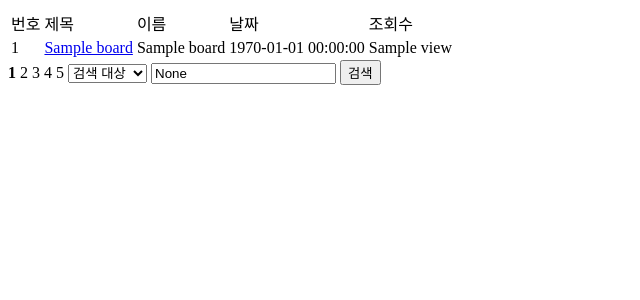
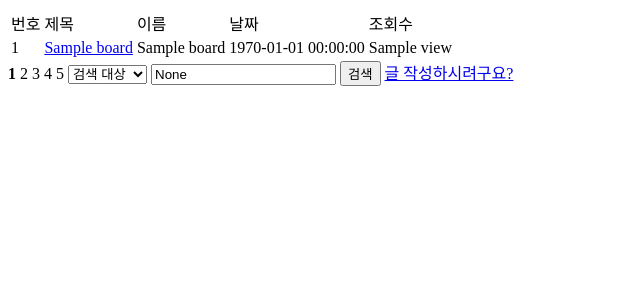
Before and after one commit to 0xtalent/nam_my_web, a Flask app: page /list in a window 1280 px wide. Shown: the top 300 px of the page, without its empty margins (0-640 px from the left). Run offline with Flask 2, Linux system fonts and the light colour scheme; a database or web service that is not in the repository returns one stand-in record (values such as "Sample title"); some libraries are stand-ins or nearby versions.

Commit message:
글작성 기능 구현

```diff
--- a/templates/list.html
+++ b/templates/list.html
@@ -67,3 +67,5 @@
 {% else %}
 <h3>데이터가 없습니다.</h3>
 {% endif %}
+
+<a href="{{url_for('board_write')}}">글 작성하시려구요?</a>
```
